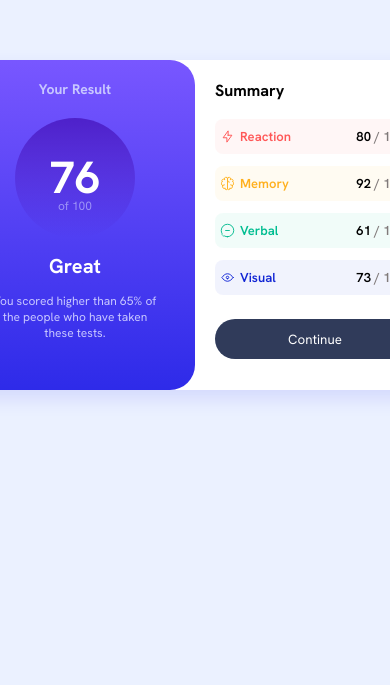
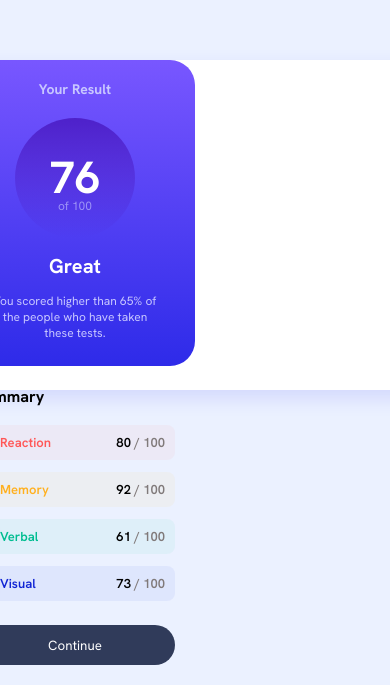
Before and after one commit to SirineBouk/Results-summary-component, a plain HTML site: page index.html in a window 390 px wide. Shown: the part 197-882 px from the top of the page. Before the commit the page ends 844 px from the top, so only its background shows below. Drawn offline with Linux system fonts and the light colour scheme.

Commit message:
Update style.css

```diff
--- a/style.css
+++ b/style.css
@@ -3,7 +3,7 @@
     src: url(assets/fonts/HankenGrotesk-VariableFont_wght.ttf);
 }
 @media (max-width: 768px) {
-    .container {
+    .card {
         flex-direction: column;
         max-width: 100%;
     }
```
